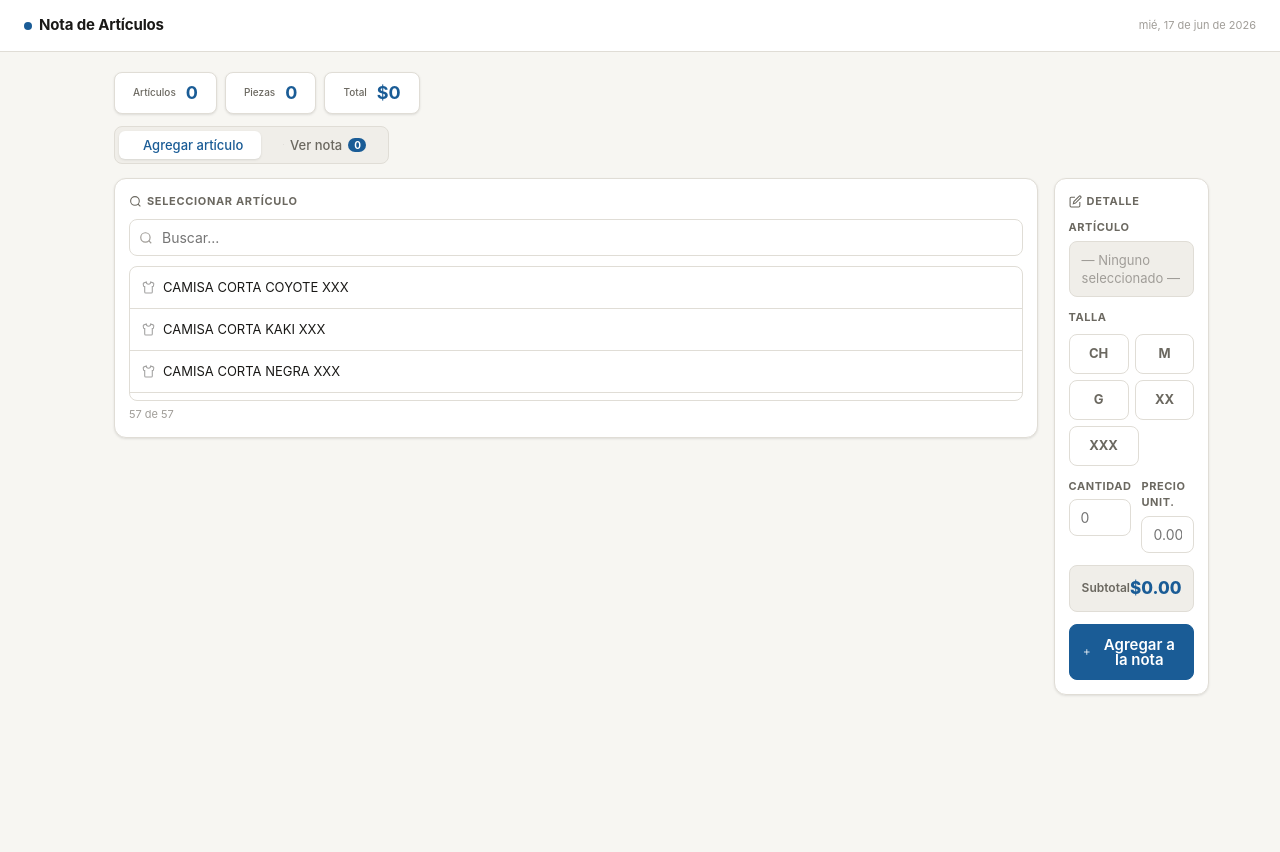
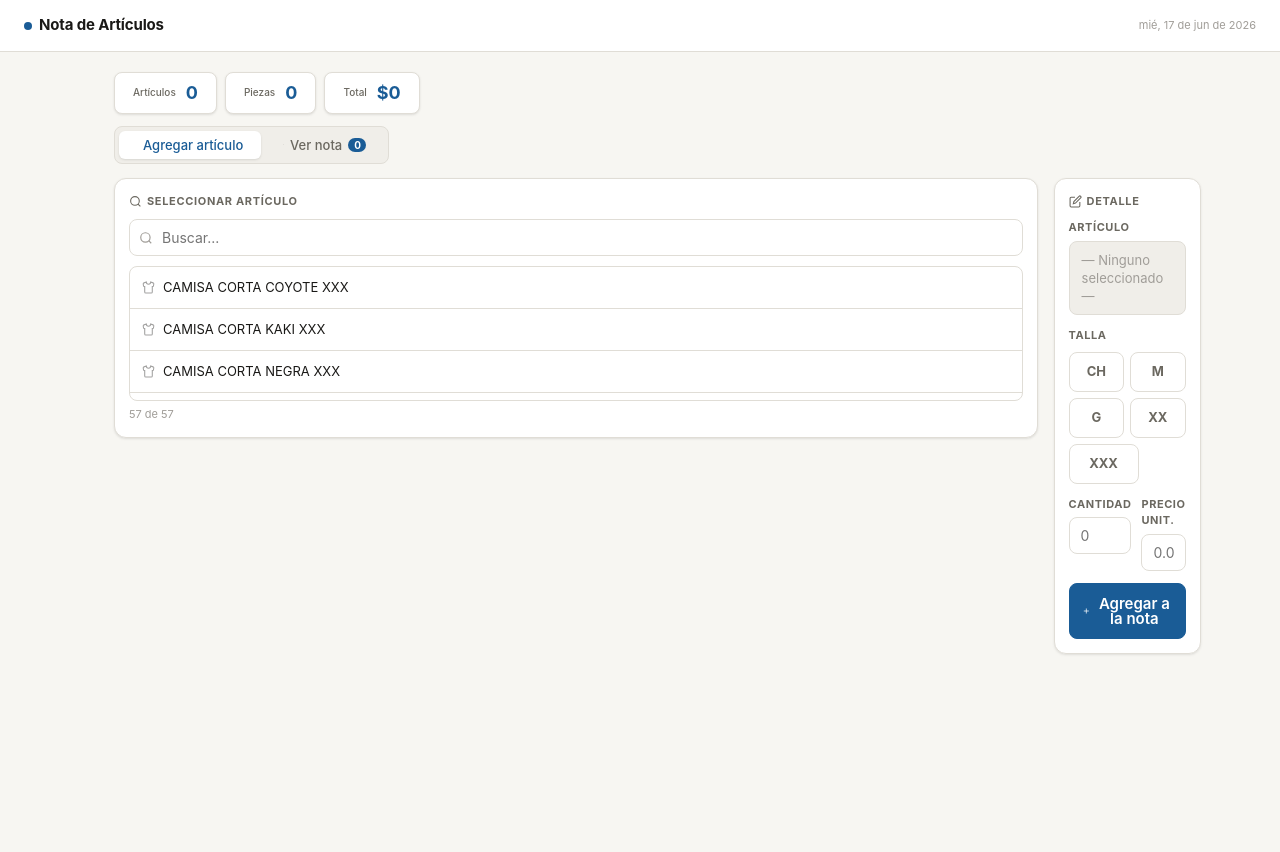
Before and after one commit to pedropaezmx-cmyk/Notas-Miguel, a plain HTML site: page index.html in a window 1280 px wide. Drawn offline with Linux system fonts and the light colour scheme.

Commit message:
Subir creación de notas

```diff
--- a/index.html
+++ b/index.html
@@ -411,17 +411,12 @@ label{font-size:11px;font-weight:700;text-transform:uppercase;letter-spacing:.05
         <div class="fields-row">
           <div>
             <label>Cantidad</label>
-            <input type="text" id="cantidad" placeholder="0" oninput="fmtCantidad(this);calcSub()" inputmode="numeric">
+            <input type="text" id="cantidad" placeholder="0" oninput="fmtCantidad(this)" inputmode="numeric">
           </div>
           <div>
             <label>Precio unit.</label>
-            <input type="text" id="precio" placeholder="0.00" oninput="fmtPrecio(this);calcSub()" inputmode="decimal">
+            <input type="text" id="precio" placeholder="0.00" oninput="fmtPrecio(this)" inputmode="decimal">
           </div>
-        </div>
-
-        <div class="subtotal-row">
-          <span class="sub-label">Subtotal</span>
-          <span class="sub-val" id="subtotal-prev">$0.00</span>
         </div>
 
         <button class="btn btn-primary" onclick="agregarItem()" id="btn-agregar">
```
